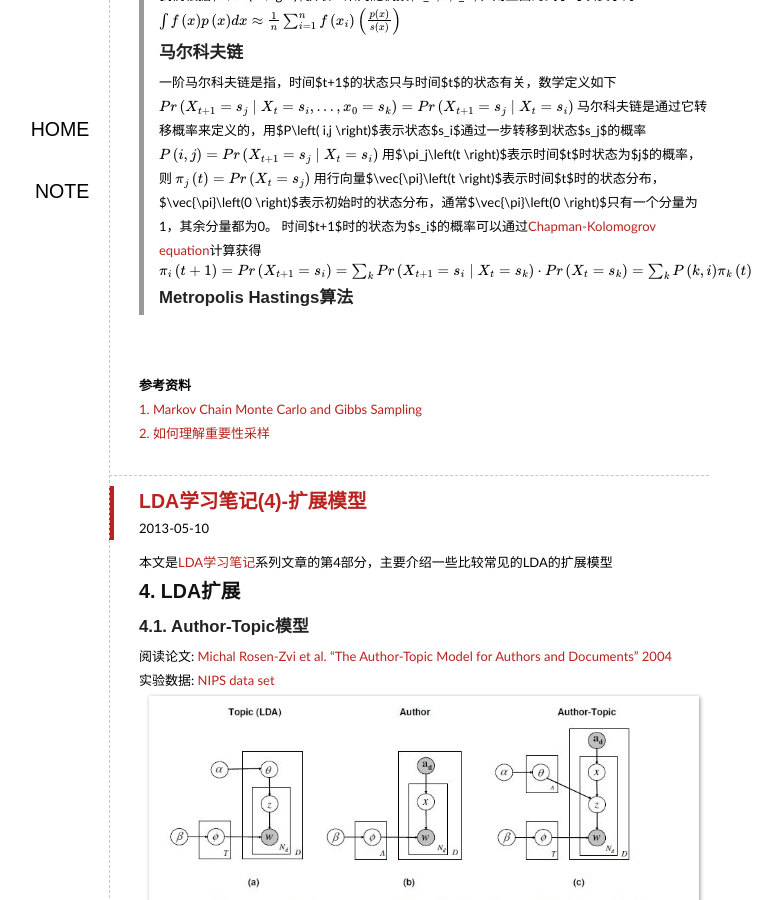
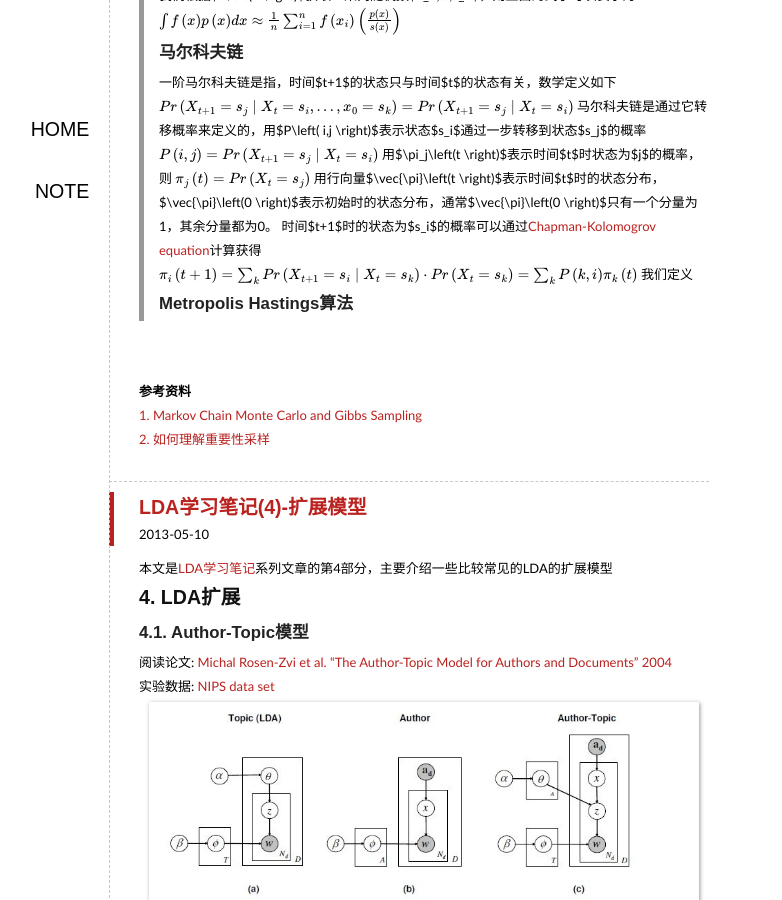
Before and after one commit to elan2wang/note, a Jekyll site: the page built from index.html, in a window 1280 px wide and 900 px high, scrolled down 2147 px. Shown: the whole window, without its empty margins (291-1073 px from the left). Built offline with Jekyll 4.4.1, drawn with Linux system fonts in a browser that asks for light colours; formulas are drawn with MathJax 3; the list of posts is cut into pages by our own code.

Commit message:
edit LDA note MCMC and Gibbs

```diff
--- a/_posts/2013-05-10-LDA-note-mcmc-gibbs.md
+++ b/_posts/2013-05-10-LDA-note-mcmc-gibbs.md
@@ -64,8 +64,9 @@ $$
 用行向量$\vec{\pi}\left(t \right)$表示时间$t$时的状态分布，$\vec{\pi}\left(0 \right)$表示初始时的状态分布，通常$\vec{\pi}\left(0 \right)$只有一个分量为1，其余分量都为0。
 时间$t+1$时的状态为$s_i$的概率可以通过[Chapman-Kolomogrov equation](http://en.wikipedia.org/wiki/Chapman%E2%80%93Kolmogorov_equation)计算获得
 $$
-\pi_i\left(t+1 \right)=Pr\left(X_{t+1}=s_i\right)=\sum_k Pr \left(X_{t+1}=s_i \mid X_t=s_k\right)\cdot Pr\left(X_t=s_k\right)=\sum_k P\left(k,i\right)\pi_k\left(t \right)
+\pi_i\left(t+1 \right)=\sum_k Pr \left(X_{t+1}=s_i \mid X_t=s_k\right)\cdot Pr\left(X_t=s_k\right)=\sum_k P\left(k,i\right)\pi_k\left(t \right)
 $$
+我们定义
 ###Metropolis Hastings算法
 
 
```
